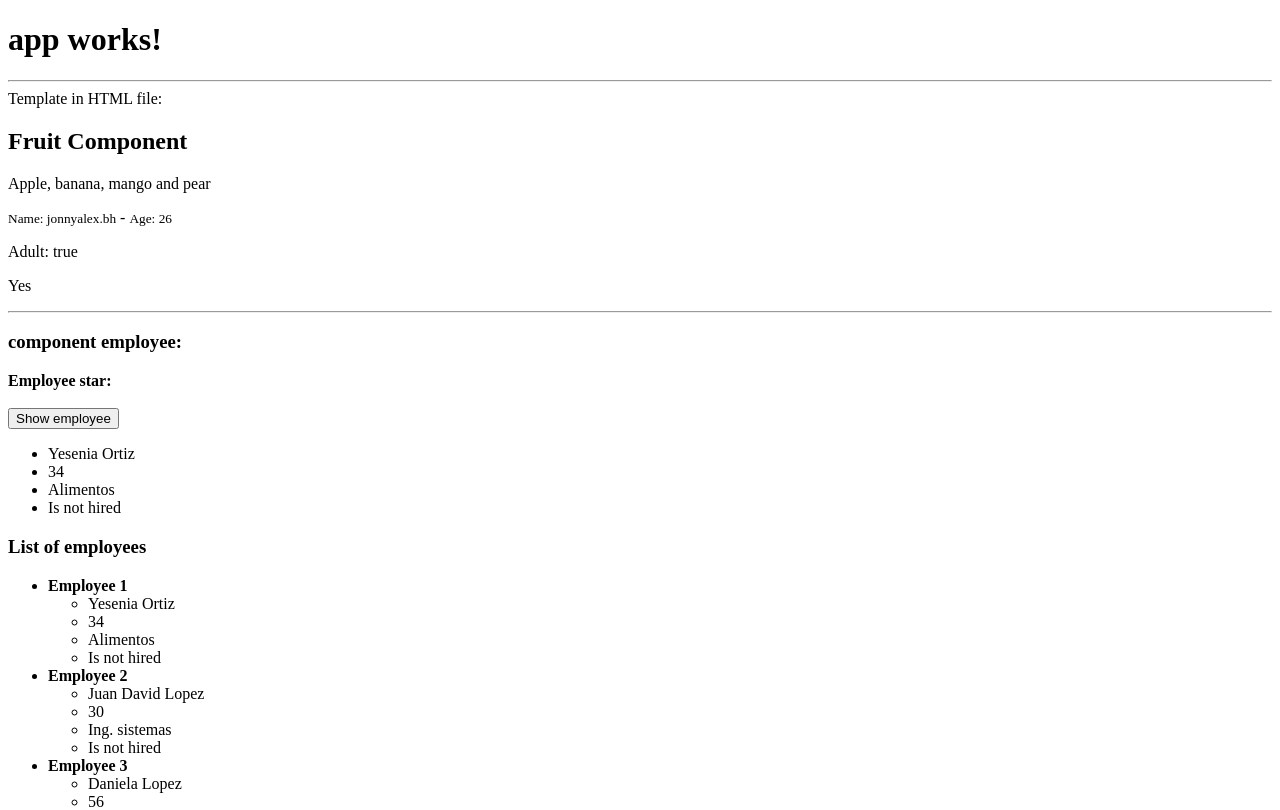
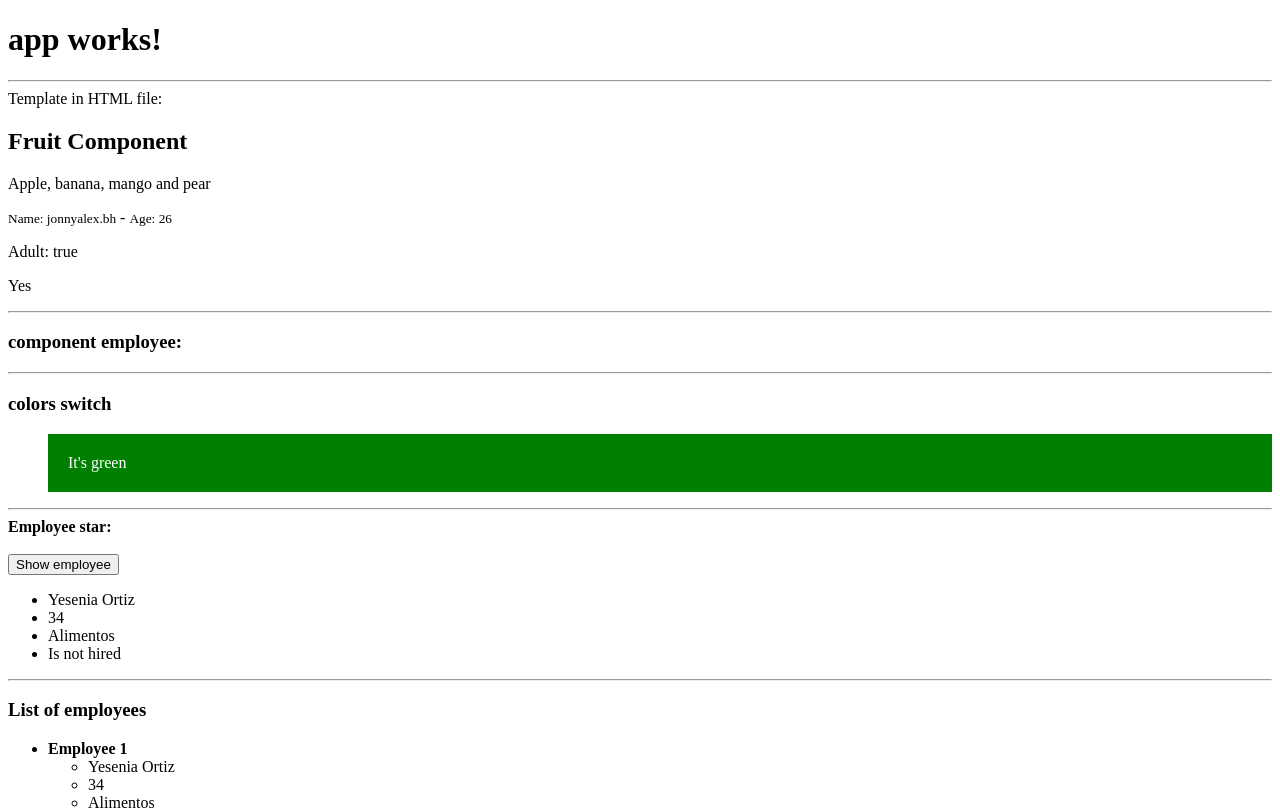
Before and after one commit to jonnyalexbh/angular4p0, an Angular app: page / in a window 1280 px wide. Shown: the top 810 px of the page. Built offline with nearby package versions, Linux system fonts and the light colour scheme.

Commit message:
NgSwitchCase and ngStyle directives

```diff
--- a/src/app/employee/employee.component.html
+++ b/src/app/employee/employee.component.html
@@ -1,4 +1,16 @@
 <h3>{{title}}</h3>
+
+<hr>
+
+<h3>colors switch</h3>
+
+<ul [ngSwitch]="color">
+  <li *ngSwitchCase="'red'" [ngStyle]="{'background':color, 'color': 'white', 'padding': '20px'}">It's red</li>
+  <li *ngSwitchCase="'green'" [ngStyle]="{'background':color, 'color': 'white', 'padding': '20px'}">It's green</li>
+  <li *ngSwitchCase="'blue'" [ngStyle]="{'background':color, 'color': 'white', 'padding': '20px'}">It's blue</li>
+</ul>
+
+<hr>
 
 <strong>Employee star:</strong>
 <br><br>
@@ -24,6 +36,8 @@
   </ul>
 </div>
 
+<hr>
+
 <h3>List of employees</h3>
 
 <ul>
--- a/src/app/employee/employee.component.ts
+++ b/src/app/employee/employee.component.ts
@@ -11,6 +11,7 @@
   public employee:Employee;
   public workers:Array<Employee>;
   public employee_external:boolean;
+  public color:string;
 
   constructor(){
 
@@ -22,6 +23,7 @@
     ];
 
     this.employee_external = true;
+    this.color = 'green';
 
   }
 
```
